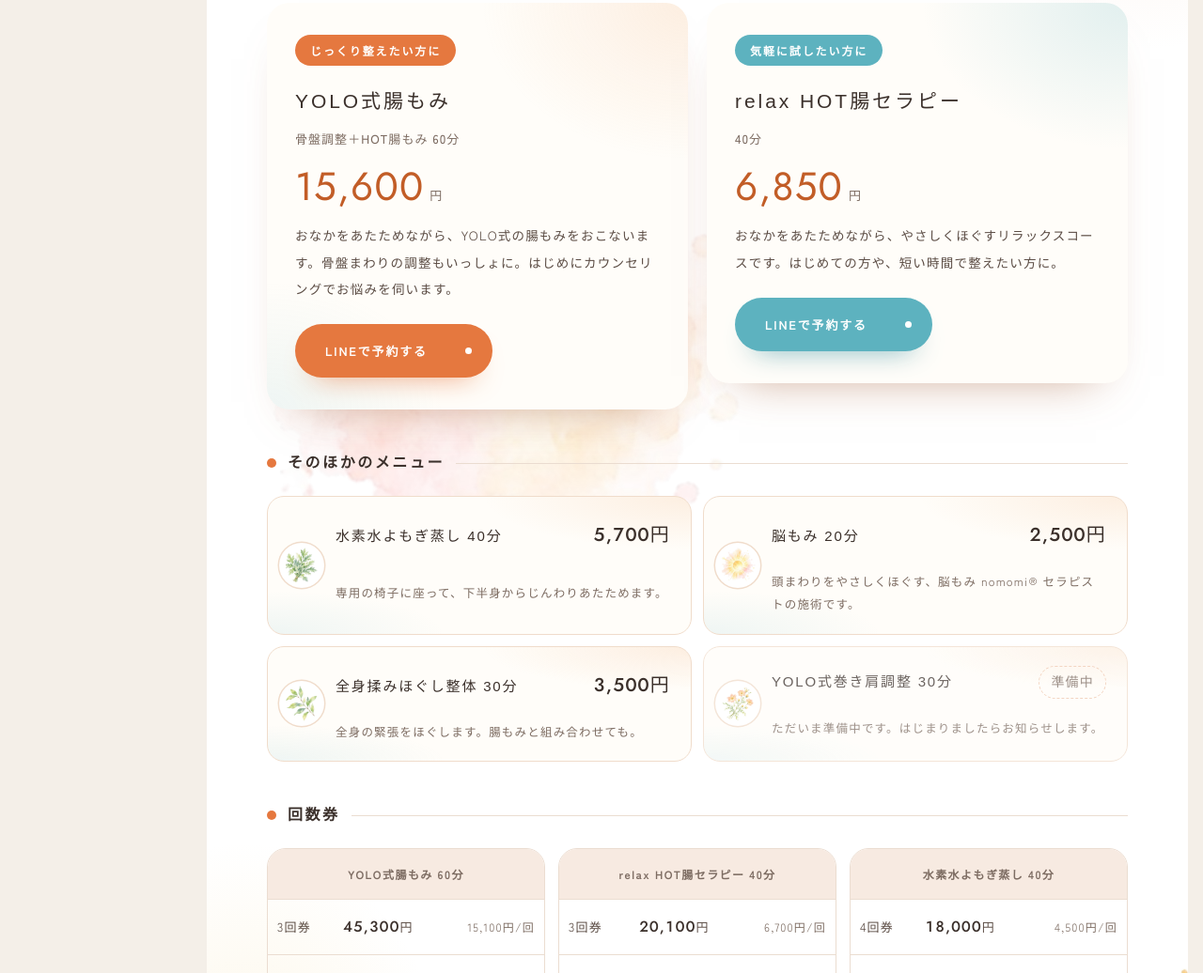
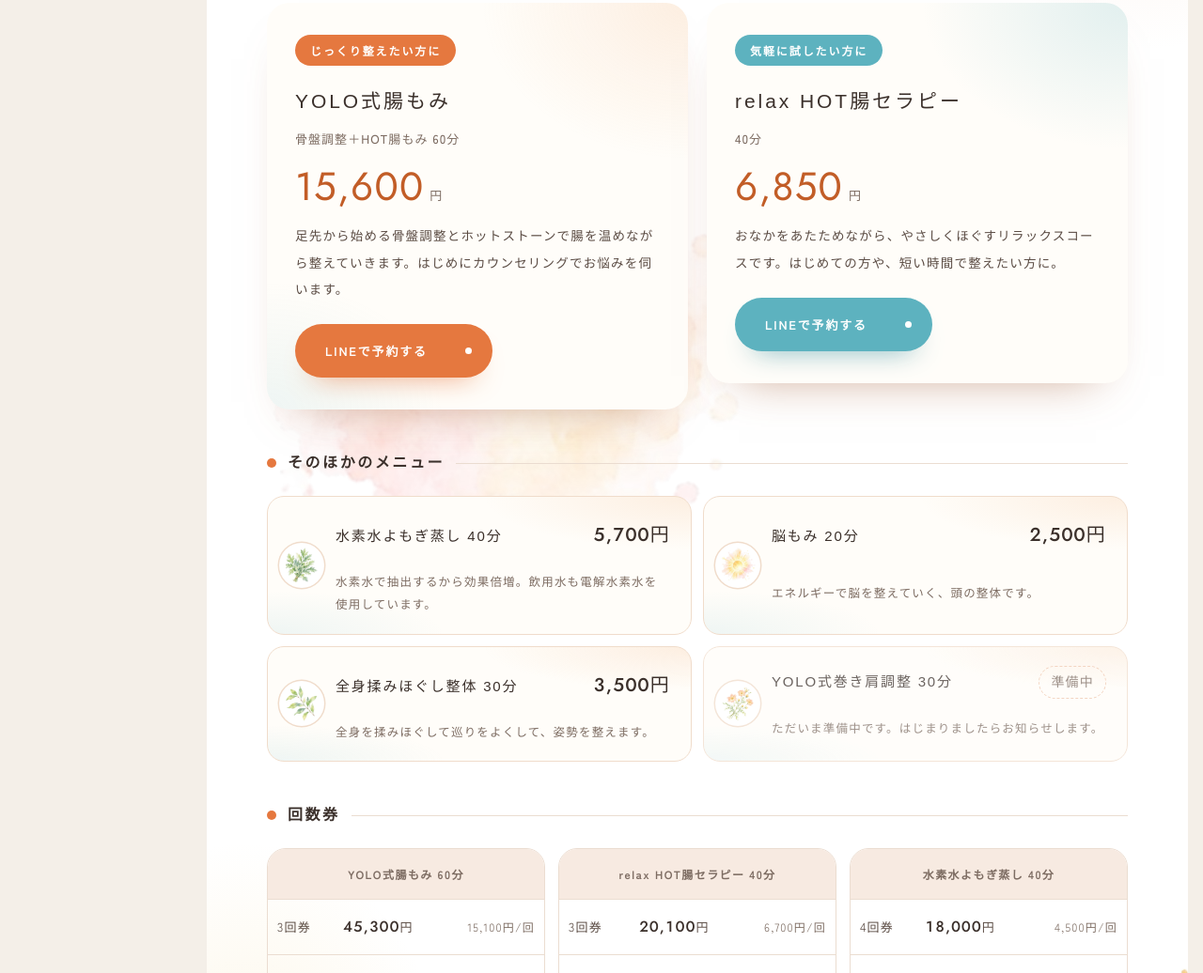
Before and after one commit to t35ty6-rgb/leaile-hp, a plain HTML site: page index.html in a window 1280 px wide. Shown: the part 9140-10176 px from the top of the page at 94% size. Drawn offline with Linux system fonts and the light colour scheme; a web font is replaced by a local one.

Commit message:
メニューの説明文をオーナー指定の文に変更
Co-Authored-By: Claude Fable 5.2 <noreply@anthropic.com>

Claude-Session: https://claude.ai/code/session_01AhcPsGAA9PyAHfocLcwN7s

```diff
--- a/index.html
+++ b/index.html
@@ -938,7 +938,7 @@ body::after{content:"";position:fixed;inset:0;z-index:50;pointer-events:none;opa
           <span class="tag">じっくり整えたい方に</span>
           <h3>YOLO式腸もみ<small>骨盤調整＋HOT腸もみ 60分</small></h3>
           <p class="price">15,600<small>円</small></p>
-          <p>おなかをあたためながら、YOLO式の腸もみをおこないます。骨盤まわりの調整もいっしょに。はじめにカウンセリングでお悩みを伺います。</p>
+          <p>足先から始める骨盤調整とホットストーンで腸を温めながら整えていきます。はじめにカウンセリングでお悩みを伺います。</p>
           <a class="btn" href="https://lh-happysmile-5384-rvgwm1.t3-5ty6.workers.dev/r/leaile-hp" target="_blank" rel="noopener">LINEで予約する</a>
         </div>
         <div class="first alt">
@@ -951,9 +951,9 @@ body::after{content:"";position:fixed;inset:0;z-index:50;pointer-events:none;opa
       </div>
       <p class="menu-cat">そのほかのメニュー</p>
       <div class="rows rows-2">
-        <div class="row"><img class="rico" src="img/deco/yomogi.webp" alt="" aria-hidden="true" loading="lazy"><h4>水素水よもぎ蒸し 40分</h4><b>5,700円</b><p>専用の椅子に座って、下半身からじんわりあたためます。</p></div>
-        <div class="row"><img class="rico" src="img/deco/sun.webp" alt="" aria-hidden="true" loading="lazy"><h4>脳もみ 20分</h4><b>2,500円</b><p>頭まわりをやさしくほぐす、脳もみ nomomi® セラピストの施術です。</p></div>
-        <div class="row"><img class="rico" src="img/deco/leaf.webp" alt="" aria-hidden="true" loading="lazy"><h4>全身揉みほぐし整体 30分</h4><b>3,500円</b><p>全身の緊張をほぐします。腸もみと組み合わせても。</p></div>
+        <div class="row"><img class="rico" src="img/deco/yomogi.webp" alt="" aria-hidden="true" loading="lazy"><h4>水素水よもぎ蒸し 40分</h4><b>5,700円</b><p>水素水で抽出するから効果倍増。飲用水も電解水素水を使用しています。</p></div>
+        <div class="row"><img class="rico" src="img/deco/sun.webp" alt="" aria-hidden="true" loading="lazy"><h4>脳もみ 20分</h4><b>2,500円</b><p>エネルギーで脳を整えていく、頭の整体です。</p></div>
+        <div class="row"><img class="rico" src="img/deco/leaf.webp" alt="" aria-hidden="true" loading="lazy"><h4>全身揉みほぐし整体 30分</h4><b>3,500円</b><p>全身を揉みほぐして巡りをよくして、姿勢を整えます。</p></div>
         <div class="row soon"><img class="rico" src="img/deco/flower.webp" alt="" aria-hidden="true" loading="lazy"><h4>YOLO式巻き肩調整 30分</h4><b class="soon-b">準備中</b><p>ただいま準備中です。はじまりましたらお知らせします。</p></div>
       </div>
       <p class="menu-cat">回数券</p>
```
